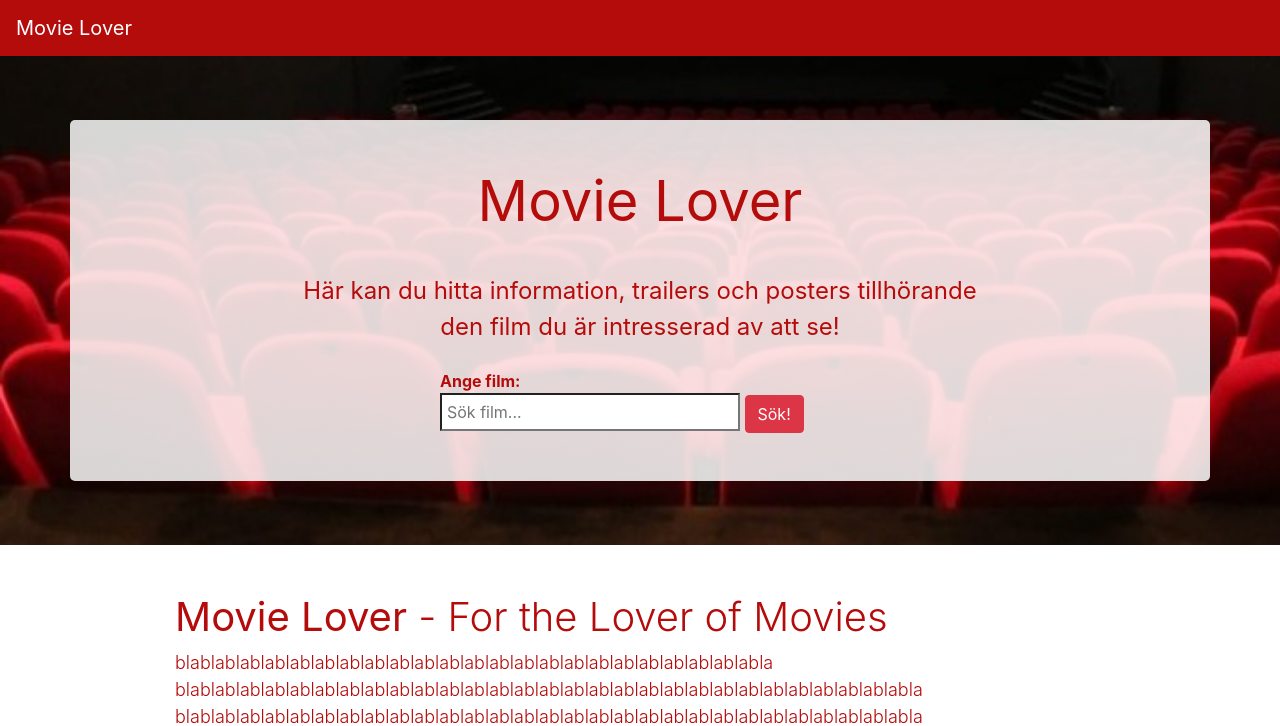
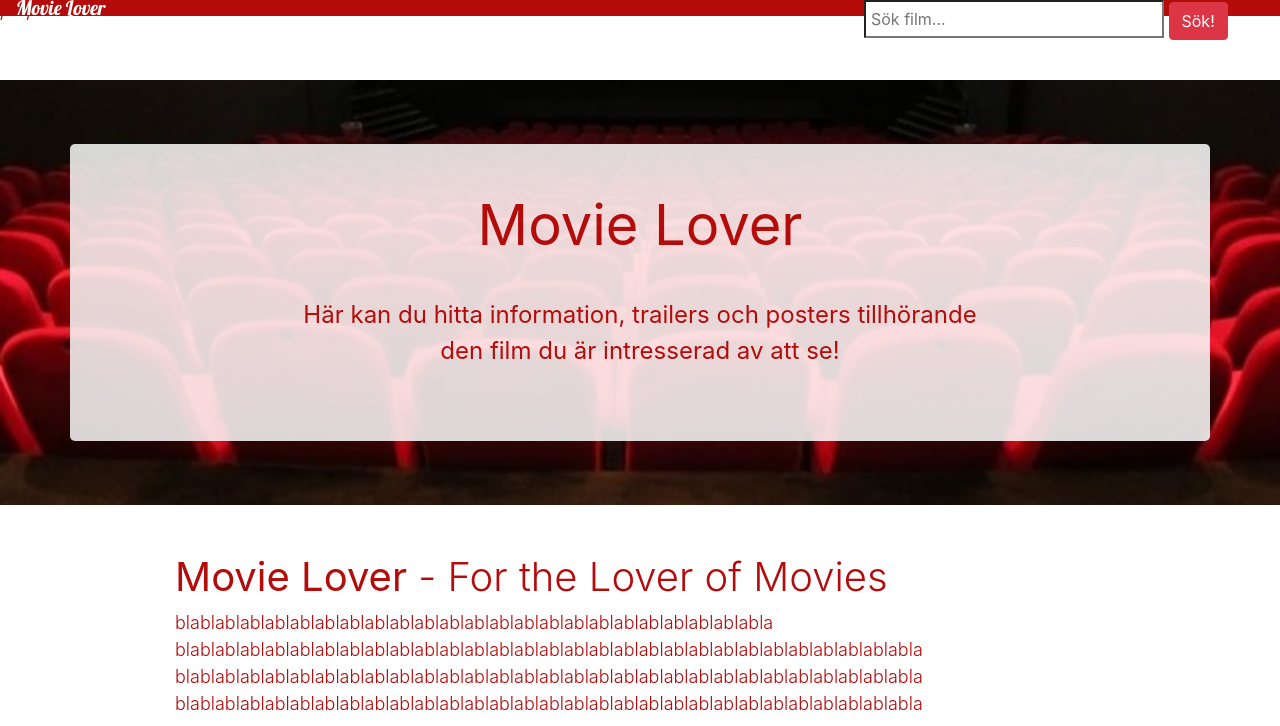
Before and after one commit to maxRudander/movie-lover, a Flask app: page / in a window 1280 px wide. Shown: the top 726 px of the page. Run offline with Flask 2, Linux system fonts and the light colour scheme; some libraries are stand-ins or nearby versions.

Commit message:
Flyttat sökfältet till nav. Fult nu.

```diff
--- a/Topcats/app.py
+++ b/Topcats/app.py
@@ -12,9 +12,9 @@ API poster-requests go to: http://img.omdbapi.com/?apikey=[db0723c0]&
 def index():
     return render_template("index.html", author="Christopher")
 
-@app.route("/static/<path:path>")
+'''@app.route("/static/<path:path>")
 def serve_static_files(path):
-    return send_from_directory("static", path)
+    return send_from_directory("static", path)'''
 
 if __name__ == "__main__":
     app.secret_key='secret123'
--- a/Topcats/static/css/style.css
+++ b/Topcats/static/css/style.css
@@ -8,6 +8,15 @@ body {
 
 nav {
 	background-color: rgb(180, 11, 11);
+}
+
+a.navbar-brand {
+	font-family: 'Lobster';
+}
+
+.navbar-collapse {
+	flex-grow: 0;
+	align-items: right;
 }
 
 .clearfix {
@@ -59,6 +68,10 @@ div.alert {
 
 div.container.container-smaller {
 	width: 960px;
+}
+
+.fixed-top {
+	height: 10px;
 }
 
 section {
@@ -128,7 +141,7 @@ h1.home {
 div.search-div {
 	width: 400px; /* Är inte helt centrerad */
 	margin-left: auto;
-	margin-right: auto;
+	margin-right: None;
 }
 
 input.search-field  {
--- a/Topcats/templates/includes/_navbar.html
+++ b/Topcats/templates/includes/_navbar.html
@@ -8,5 +8,12 @@
     <div class="navbar-collapse collapse order-1 order-md-0 dual-collapse2">
         <ul class="navbar-nav mr-auto">
         </ul>
+        <div class="search-div">
+            <form action="">
+                <strong>Ange film:<br></strong>
+                <input class="search-field" type="search" placeholder="Sök film..." name="search-field">
+                <input class="btn btn-danger" type="submit" value="Sök!">
+            </form>
+        </div>
     </div>
 </nav>
--- a/Topcats/templates/index.html
+++ b/Topcats/templates/index.html
@@ -8,12 +8,14 @@
 			<p>
 				Här kan du hitta information, trailers och posters tillhörande den film du är intresserad av att se!
 			</p>
-			<div class="search-div">
-				<form action="">
-					<strong>Ange film:<br></strong>
-					<input class="search-field" type="search" placeholder="Sök film..." name="search-field">
-					<input class="btn btn-danger" type="submit" value="Sök!">
-				</form>
+			<div class="movie-poster">
+
+			</div>
+			<div class="movie-info">
+
+			</div>
+			<div class="movie-trailer">
+
 			</div>
 		</div>
 	</div>
--- a/Topcats/templates/layout.html
+++ b/Topcats/templates/layout.html
@@ -1,11 +1,11 @@
 <!DOCTYPE html>
 <html lang="sv">
 	<head>
-	{% if title %}
+	/*{% if title %}
 		<title>Filmälskaren - {{ title }}</title>
 	{% else %}
 		<title>Filmälskaren</title>
-	{% endif %}
+	{% endif %}*/
 
 		<meta name="author" content={{ author }}>
 		<meta charset="utf-8">
@@ -13,6 +13,7 @@
 
 		<link rel="stylesheet" href="/static/bootstrap-4.0.0-dist/css/bootstrap.min.css">
 		<link rel="stylesheet" href="/static/css/style.css">
+		<link href="https://fonts.googleapis.com/css?family=Lobster" rel="stylesheet">
 
 	</head>
 
```
